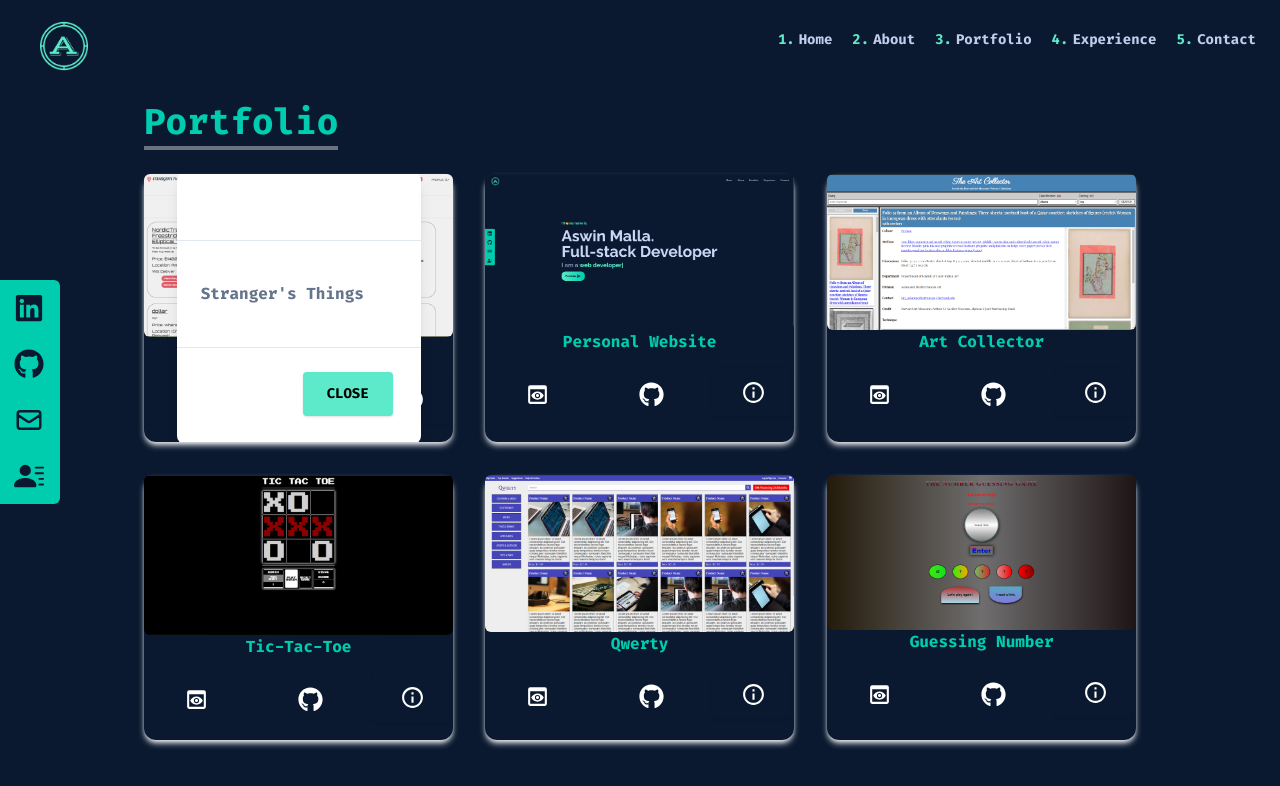
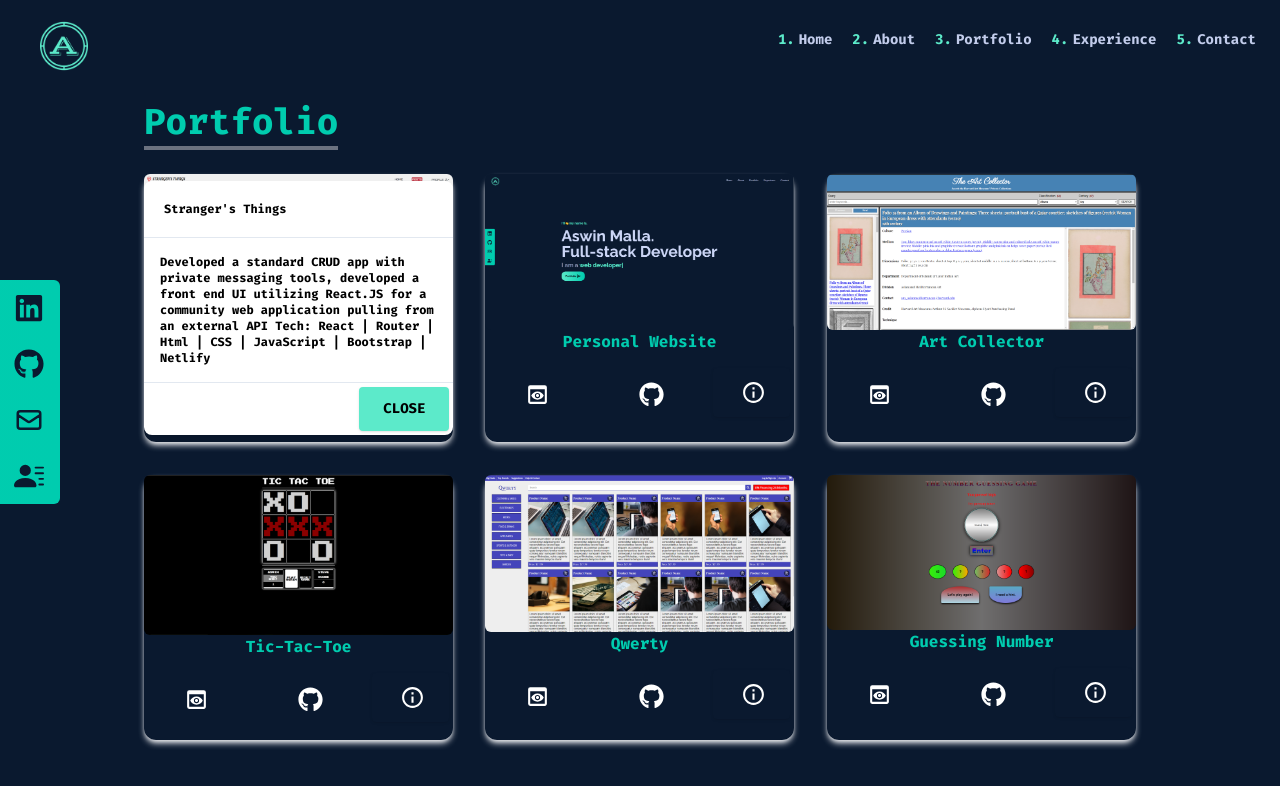
Before and after one commit to AMT98/Portfolio-Aswin, a React (Create React App) app: page / in a window 1280 px wide. Both pictures are taken after a click on the button 410 px from the left and 1979 px from the top of the page. Shown: the part 1579-2365 px from the top of the page. Built offline with nearby package versions, Linux system fonts and the light colour scheme; a web font is replaced by a local one.

Commit message:
Add more info in each project

```diff
--- a/src/components/Modal.jsx
+++ b/src/components/Modal.jsx
@@ -19,20 +19,20 @@ const Modal = (
       </button>
       {showModal ? (
         <>
-          <div className="justify-center items-center flex overflow-x-hidden overflow-y-hidden fixed inset-0 z-50 outline-none focus:outline-none">
+          <div className="justify-center items-center flex overflow-x-hidden overflow-y-auto- fixed inset-0 z-50 outline-none focus:outline-none">
             <div className="relative w-auto my-6 mx-auto max-w-sm">
               <div className="border-0 rounded-lg shadow-lg relative flex flex-col w-full bg-white outline-none focus:outline-none">
                 <div className="flex items-start justify-between p-5 border-b border-solid border-slate-200 rounded-t">
-                  <h3 className="text-xl font-semibold">{modalTxt}</h3>
+                  <h3 className="text-xs text-black font-semibold">{modalTxt}</h3>
                 </div>
-                <div className="relative p-6 flex-auto">
-                  <p className="my-4 text-slate-500 text-md leading-relaxed">
+                <div className="relative p-4 flex-auto">
+                  <p className="text-xs  text-black">
                     {modalDescription}
                   </p>
                 </div>
-                <div className="flex items-center justify-end p-6 border-t border-solid border-slate-200 rounded-b">
+                <div className="flex items-center justify-end  border-t border-solid border-slate-200 rounded-b">
                   <button
-                    className="bg-[#5CEACA] text-black active:bg-emerald-600 font-bold uppercase text-sm px-6 py-3 rounded shadow hover:shadow-lg outline-none focus:outline-none mr-1 mb-1 ease-linear transition-all duration-150"
+                    className="bg-[#5CEACA] text-black active:bg-emerald-600 font-bold uppercase text-sm px-6 py-3 rounded shadow hover:shadow-lg outline-none focus:outline-none mr-1 my-1 mb-1 ease-linear transition-all duration-150"
                     type="button"
                     onClick={() => setShowModal(false)}
                   >
--- a/src/components/Portfolio.jsx
+++ b/src/components/Portfolio.jsx
@@ -41,10 +41,14 @@ const Portfolio = () => {
           <FaGithub size={25} />
         </a>
       ),
-      modal: <Modal
-      modalDescription="Stranger's Things"
-      modalTxt= "Stranger's Things"
-      />,
+      modal: (
+        <Modal
+          modalTxt="Stranger's Things"
+          modalDescription="Developed a standard CRUD app with private messaging tools,
+          developed a front end UI utilizing React.JS for a community web application pulling from an external API
+          Tech: React | Router | Html | CSS | JavaScript | Bootstrap | Netlify"
+        />
+      ),
     },
     {
       id: 2,
@@ -70,10 +74,12 @@ const Portfolio = () => {
           <FaGithub size={25} />
         </a>
       ),
-      modal: <Modal
-      modalDescription="Personal Website"
-      modalTxt= "Personal Website"
-      />,
+      modal: (
+        <Modal
+          modalTxt="Personal Website"
+          modalDescription="Developed a personal website with utilizing React.JS. Tech: React | Router | Html | CSS | JavaScript | Tailwind | Netlify "
+        />
+      ),
     },
     {
       id: 3,
@@ -99,10 +105,12 @@ const Portfolio = () => {
           <FaGithub size={25} />
         </a>
       ),
-      modal: <Modal
-      modalDescription="Art Collector"
-      modalTxt= "Art Collector"
-      />,
+      modal: (
+        <Modal
+          modalTxt="Art Collector"
+          modalDescription="Created a simple search engine for the Harvard Art Museums"
+        />
+      ),
     },
     {
       id: 4,
@@ -128,10 +136,12 @@ const Portfolio = () => {
           <FaGithub size={25} />
         </a>
       ),
-      modal: <Modal
-      modalDescription="Tic-Tac-Toe"
-      modalTxt= "Tic-Tac-Toe"
-      />,
+      modal: (
+        <Modal
+          modalTxt="Tic-Tac-Toe"
+          modalDescription="Created an arcade game with vanilla JAVASCRIPT, HTML, and CSS."
+        />
+      ),
     },
     {
       id: 5,
@@ -157,10 +167,12 @@ const Portfolio = () => {
           <FaGithub size={25} />
         </a>
       ),
-      modal: <Modal
-      modalDescription="Stranger's Things"
-      modalTxt= "Stranger's Things"
-      />,
+      modal: (
+        <Modal
+          modalTxt="QWERTY"
+          modalDescription="Created a static e-commerce site implementing HTML and CSS"
+        />
+      ),
     },
     {
       id: 6,
@@ -186,10 +198,12 @@ const Portfolio = () => {
           <FaGithub size={25} />
         </a>
       ),
-      modal: <Modal
-      modalDescription="Stranger's Things"
-      modalTxt= "Stranger's Things"
-      />,
+      modal: (
+        <Modal
+          modalTxt="Guess the number"
+          modalDescription="Created a guessing number game implementing vanilla JAVASCRIPT, HTML, and CSS"
+        />
+      ),
     },
   ];
 
```
